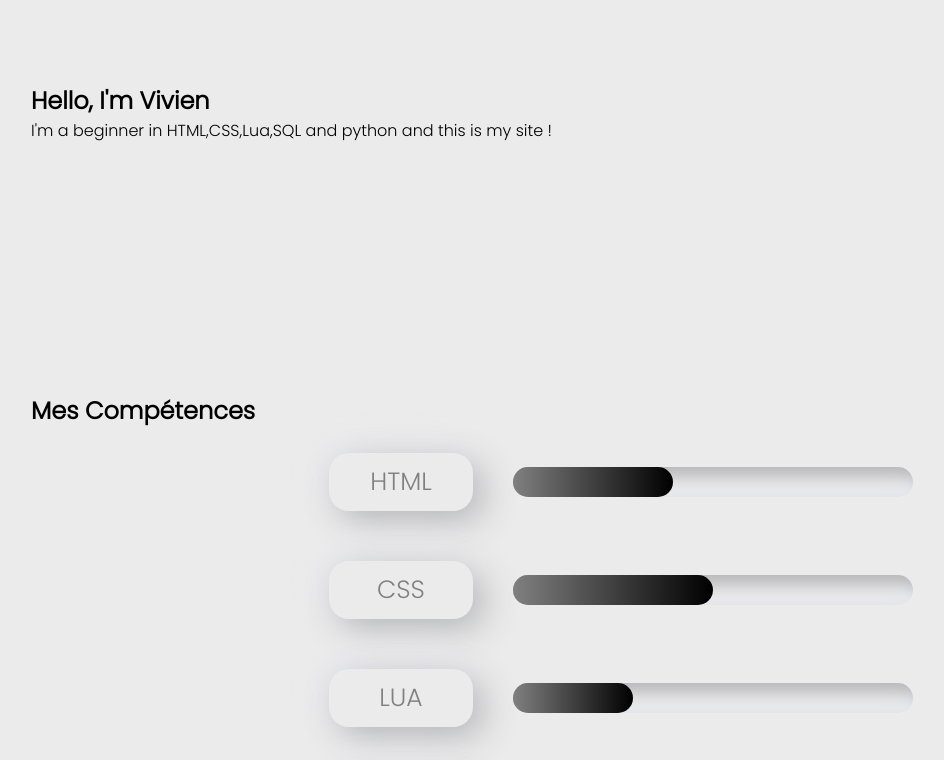
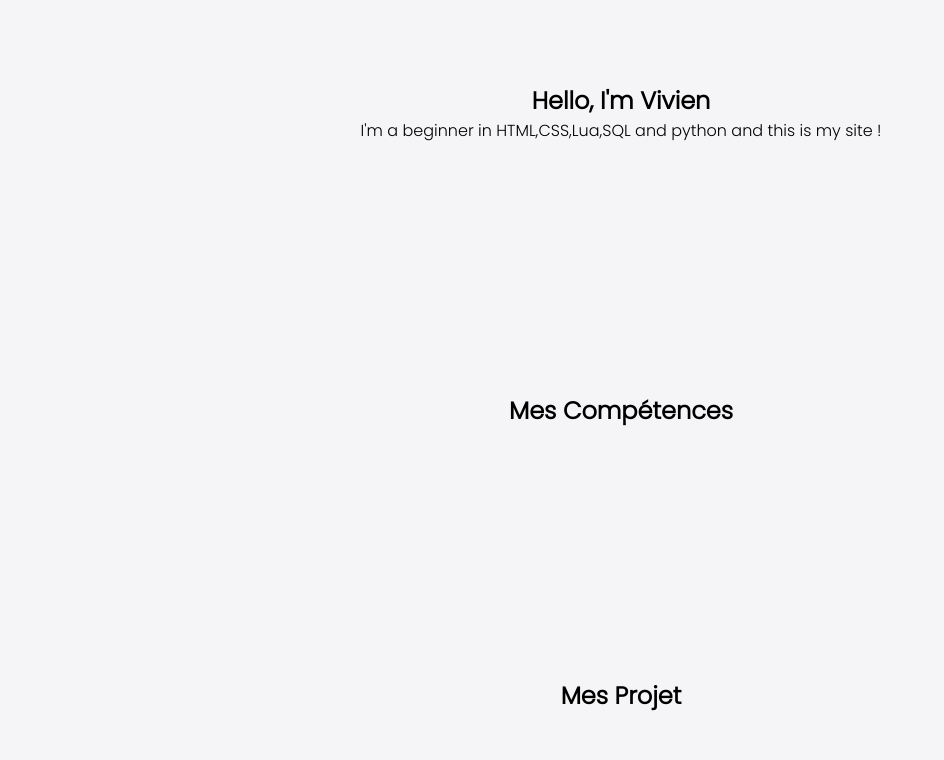
Before and after one commit to VivienMCZ/Portfolio, a plain HTML site: page index.html in a window 1280 px wide. Shown: the part 167-927 px from the top of the page, without its empty margins (19-963 px from the left). Drawn offline with Linux system fonts and the light colour scheme.

Commit message:
save for change

```diff
--- a/css/style.css
+++ b/css/style.css
@@ -17,13 +17,16 @@ html{
 }
 
 body {
-    background: #e4e3e3b2;
+    background: #f5f5f7;
     height: 100%;
     margin: 0;
 }
 
 .header {
     position: fixed;
+    display: flex;
+    justify-content: center;
+    align-items: center;
     top: 0;
     left: 0;
     width: 100%;
@@ -67,9 +70,19 @@ body {
 }
 
 .home  {
-    margin-left: 50px;
     color: black;
     margin-top: 250px;
+    margin-bottom: 80px;
+    font-size: 16px;
+    align-items: center;
+    justify-content: center;
+    display: flex;
+}
+
+.home h1 {
+    align-items: center;
+    justify-content: center;
+    display: flex;
 }
 
 .navbar.mobile-menu {
@@ -124,105 +137,28 @@ body {
 }
 
 .project-title {
-    margin-left: 50px;
     color: black;
     margin-top: 250px;
-    font-size: 16px
+    font-size: 16px;
+    align-items: center;
+    justify-content: center;
+    display: flex;
 }
 
 .skill-title {
-    margin-left: 50px;
     color: black;
     margin-top: 250px;
-    font-size: 16px
+    margin-bottom: 80px;
+    font-size: 16px;
+    align-items: center;
+    justify-content: center;
+    display: flex;
 }
 
 
 
-.skill {
-    display:flex;
-    justify-content: center;
-}
 
 
-.skill .name {
-
-    display: flex;
-    flex-direction: column;
-    color: gray;
-    font-size: 25px;
-    font-weight: 500;
-    margin-right: 40px;
-}
-
-.skill .name span {
-
-
-    margin: 25px 0;
-    box-shadow:  9.91px 9.91px 35px #b5b6b9,  -9.91px -9.91px 35px #e8e9ee;
-    padding: 10px 30px;
-    text-align: center;
-    border-radius: 20px;
-    transition: 0,2s;
-    cursor: pointer;
-}
-
-.skill .name span:hover {
-    box-shadow:  9.91px 9.91px 15px #D9DADE,  -9.91px -9.91px 15px #FFFFFF,
-        inset 9.91px 9.91px 15px #D9DADE, inset -9.91px -9.91px 15px #FFFFFF;;
-
-}
-
-.bar{
-    width: 400px;
-    height: 30px;
-    border-radius: 20px;
-    box-shadow: inset 9.91px 9.91px 15px #b8b8bb, inset -9.91px -9.91px 15px #e8e9ee;
-}
-
-
-.bar-container{
-    display: flex ;
-    flex-direction: column;
-    justify-content: space-around;
-}
-
-
-.bar .progress{
-    height: 100%;
-    background: linear-gradient(to right, grey,black);
-    border-radius: 20px;
-}
-
-.bar:nth-child(1) .progress{
-
-    width: 40%;
-
-}
-
-.bar:nth-child(2) .progress{
-
-    width: 50%;
-
-}
-
-.bar:nth-child(3) .progress{
-
-    width: 30%;
-
-}
-
-.bar:nth-child(4) .progress{
-
-    width: 20%;
-
-}
-
-.bar:nth-child(5) .progress{
-
-    width: 20%;
-
-}
 
 
 
--- a/index.html
+++ b/index.html
@@ -18,7 +18,7 @@
             <a href="#footer">Contact</a>
 
         </nav>
-        <img src="images/logo_menu.png" alt="menu hamburger" class="menu-hamburger">
+        <svg xmlns="http://www.w3.org/2000/svg" viewBox="0 0 448 512" alt="menu hamburger" class="menu-hamburger"><!--!Font Awesome Free 6.7.2 by @fontawesome - https://fontawesome.com License - https://fontawesome.com/license/free Copyright 2025 Fonticons, Inc.--><path d="M0 96C0 78.3 14.3 64 32 64l384 0c17.7 0 32 14.3 32 32s-14.3 32-32 32L32 128C14.3 128 0 113.7 0 96zM0 256c0-17.7 14.3-32 32-32l384 0c17.7 0 32 14.3 32 32s-14.3 32-32 32L32 288c-17.7 0-32-14.3-32-32zM448 416c0 17.7-14.3 32-32 32L32 448c-17.7 0-32-14.3-32-32s14.3-32 32-32l384 0c17.7 0 32 14.3 32 32z"/>  </svg>
     </header>
 
     <script>
@@ -45,22 +45,7 @@
 
 
     <div class="skill">
-        <div class="name">
-            <span> HTML </span>
-            <span> CSS </span>
-            <span> LUA </span>
-            <span> SQL </span>
-            <span> Python </span>
-        </div>
 
-        <div class="bar-container">
-            <div class="bar"><div class="progress"></div></div>
-            <div class="bar"><div class="progress"></div></div>
-            <div class="bar"><div class="progress"></div></div>
-            <div class="bar"><div class="progress"></div></div>
-            <div class="bar"><div class="progress"></div></div>
-
-        </div>
     </div>
 
     <div id="project" class="project">
```
Also changed, not shown: font/Henk-Singer.otf (deleted).
